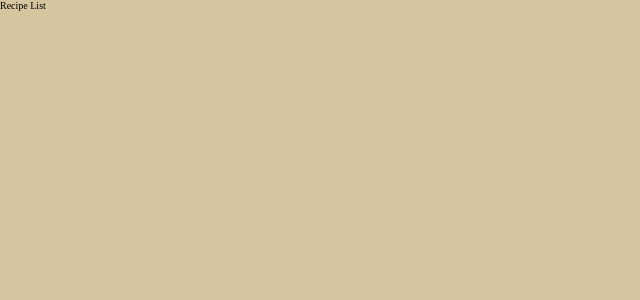
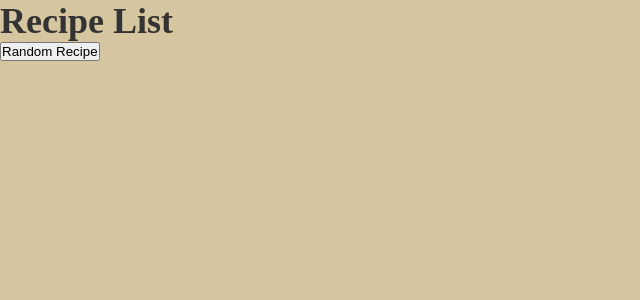
Before and after one commit to christianyarwood62/random-recipe-generator, a React (Vite) app: page /recipeList in a window 1280 px wide. Shown: the top 300 px of the page, without its empty margins (0-640 px from the left). Built offline with nearby package versions, Linux system fonts and the light colour scheme.

Commit message:
Add buttons to link between pages

```diff
--- a/src/App.jsx
+++ b/src/App.jsx
@@ -12,13 +12,9 @@ const queryClient = new QueryClient();
 // Browser Router
 const router = createBrowserRouter([
   {
-    path: "/",
     element: <AppLayout />,
     children: [
-      {
-        path: "/randomRecipe",
-        element: <RecipePage />,
-      },
+      { index: true, element: <RecipePage /> },
       {
         path: "/recipeList",
         element: <RecipeList />,
--- a/src/pages/RecipeList.jsx
+++ b/src/pages/RecipeList.jsx
@@ -1,5 +1,15 @@
+import { useNavigate } from "react-router";
+
 function RecipeList() {
-  return <div>Recipe List</div>;
+  // Used to navigate between the pages
+  const navigate = useNavigate();
+
+  return (
+    <div>
+      <h1>Recipe List</h1>
+      <button onClick={() => navigate("/")}>Random Recipe</button>
+    </div>
+  );
 }
 
 export default RecipeList;
--- a/src/pages/RecipePage.jsx
+++ b/src/pages/RecipePage.jsx
@@ -4,6 +4,7 @@ import styles from "./RecipePage.module.css";
 import MealDisplay from "../features/MealDisplay";
 import useRecipes from "../features/useRecipes";
 import Spinner from "../ui/Spinner";
+import { useNavigate } from "react-router";
 
 function RecipePage() {
   const [formOpen, setFormOpen] = useState(false);
@@ -11,6 +12,9 @@ function RecipePage() {
 
   // Access the recipes from the cache
   const { recipes, error, isPending } = useRecipes();
+
+  // Used to navigate between pages
+  const navigate = useNavigate();
 
   // When the user wants to create a new meal, this opens the form
   function handleOpenForm() {
@@ -35,6 +39,7 @@ function RecipePage() {
       )}
       <section className={styles.section}>
         <h1>Random Meal Generator</h1>
+        <button onClick={() => navigate("/recipeList")}>Recipe List</button>
         {isPending ? (
           <Spinner />
         ) : (
```
